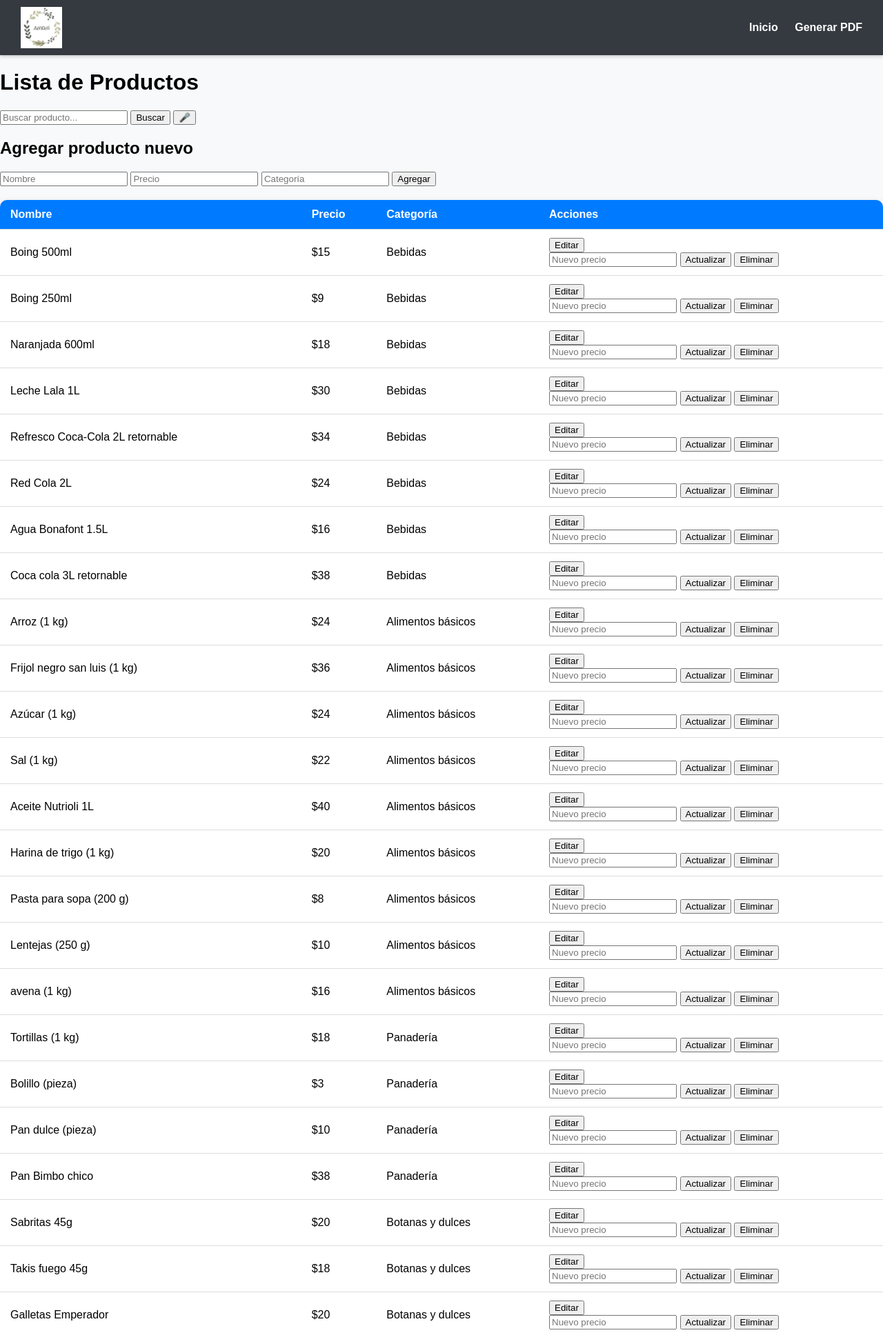
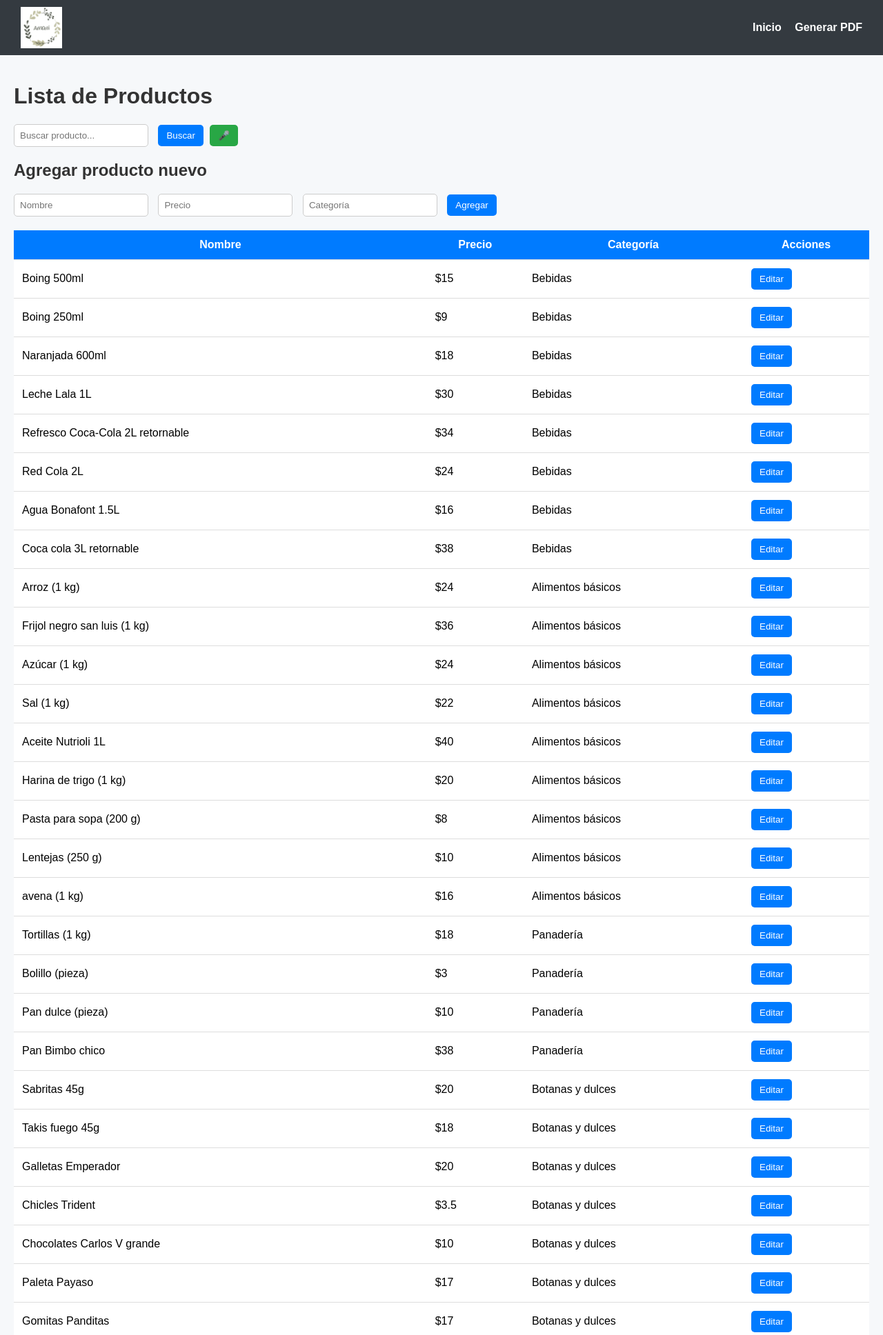
Before and after one commit to Marino2036/listaP, a Flask app: page / in a window 1280 px wide. Shown: the top 1936 px of the page at 69% size. Run offline with Flask 3, Linux system fonts and the light colour scheme.

Commit message:
Tus cambios

```diff
--- a/templates/productos.html
+++ b/templates/productos.html
@@ -7,11 +7,10 @@
     <style>
         body {
             font-family: Arial, sans-serif;
-        background-color: #f8f9fa;
+            background-color: #f6f8fa;
             margin: 0;
             padding: 0;
         }
-
         header {
             background-color: #343a40;
             color: white;
@@ -19,95 +18,70 @@
             display: flex;
             justify-content: space-between;
             align-items: center;
-        width: 100%;
-        box-sizing: border-box;
-        box-shadow: 0 2px 5px rgba(0, 0, 0, 0.2);
         }
-
         header img {
             height: 60px;
         }
-
         nav a {
             color: white;
+            margin-left: 15px;
             text-decoration: none;
-        margin-left: 20px;
             font-weight: bold;
         }
-
-    .container {
+        main {
             padding: 20px;
-        max-width: 1000px;
-        margin: auto;
         }
-
+        h1, h2 {
+            color: #333;
+        }
+        form {
+            margin-bottom: 20px;
+        }
+        input[type="text"], input[type="number"] {
+            padding: 8px;
+            margin-right: 10px;
+            border-radius: 5px;
+            border: 1px solid #ccc;
+        }
+        button {
+            padding: 8px 12px;
+            background-color: #007bff;
+            color: white;
+            border: none;
+            border-radius: 5px;
+        }
+        button:hover {
+            background-color: #0056b3;
+        }
         table {
             width: 100%;
             border-collapse: collapse;
-        margin-top: 20px;
-        background-color: white;
-        border-radius: 10px;
-        overflow: hidden;
-        box-shadow: 0 2px 10px rgba(0, 0, 0, 0.1);
+            background: white;
         }
-
         th, td {
-        padding: 12px 15px;
-        text-align: left;
+            padding: 12px;
             border-bottom: 1px solid #ddd;
         }
-
         th {
             background-color: #007bff;
             color: white;
         }
-
-    tr:hover {
-        background-color: #f1f1f1;
+        .edit-section {
+            display: none;
+            margin-top: 10px;
         }
-
-    .btn {
-        padding: 8px 12px;
-        margin-right: 5px;
-        background-color: #007bff;
-        color: white;
-        border: none;
-        border-radius: 5px;
-        cursor: pointer;
+        .mic-btn {
+            background-color: #28a745;
+            margin-left: 5px;
         }
-
-    .btn:hover {
-        background-color: #0056b3;
+        .mic-btn:hover {
+            background-color: #218838;
         }
-
-    .form-control {
-        padding: 8px;
-        border-radius: 5px;
-        border: 1px solid #ccc;
-    }
-
-    .search-bar {
-        margin-bottom: 20px;
-        display: flex;
-        align-items: center;
-        gap: 10px;
-    }
-
-    .search-bar input[type="text"] {
-        flex: 1;
-    }
-
-    .icono-mic {
-        background-color: #28a745;
-        border-radius: 50%;
+        footer {
+            text-align: center;
             padding: 10px;
-        cursor: pointer;
-        color: white;
-        font-size: 18px;
-    }
-
-    .icono-mic:hover {
-        background-color: #218838;
+            color: gray;
+            font-size: 0.9em;
         }
     </style>
     <script>
```
Lines whose indentation alone changed are shown as unchanged.
